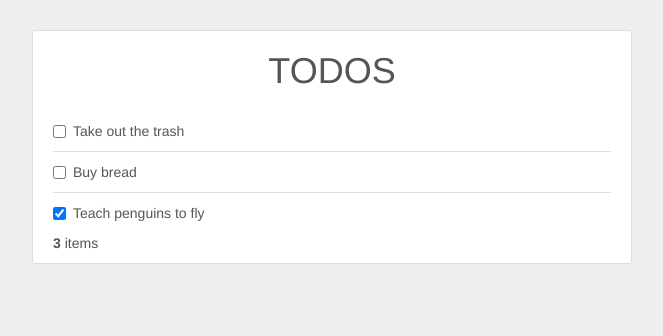
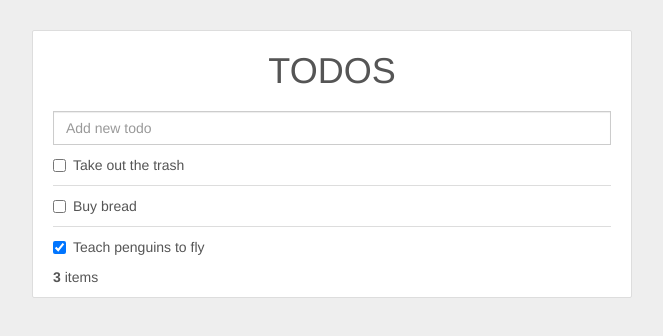
Before and after one commit to mesaugat/learn-react, a React (Create React App) app: page / in a window 1280 px wide. Shown: the top 336 px of the page, without its empty margins (308-971 px from the left). Built offline with nearby package versions, Linux system fonts and the light colour scheme.

Commit message:
Add InputBox component

```diff
--- a/src/components/App.js
+++ b/src/components/App.js
@@ -1,4 +1,5 @@
 import React from 'react';
+
 import TodoList from './TodoList';
 
 /**
--- /dev/null
+++ b/src/components/InputBox.js
@@ -0,0 +1,12 @@
+import React from 'react';
+
+/**
+ * Input component to add a new todo.
+ */
+const InputBox = () => {
+  return (
+    <input type="text" className="form-control add-todo" placeholder="Add new todo" />
+  )
+}
+
+export default InputBox;
--- a/src/components/TodoList.js
+++ b/src/components/TodoList.js
@@ -1,4 +1,6 @@
 import React from 'react';
+
+import InputBox from './InputBox';
 import TodoItem from './TodoItem';
 import TodoCount from './TodoCount';
 
@@ -14,6 +16,7 @@
   return (
     <div className="todolist">
       <h1>Todos</h1>
+      <InputBox />
       <ul className="list-unstyled">
         {
           items && items.map(item =>
```
